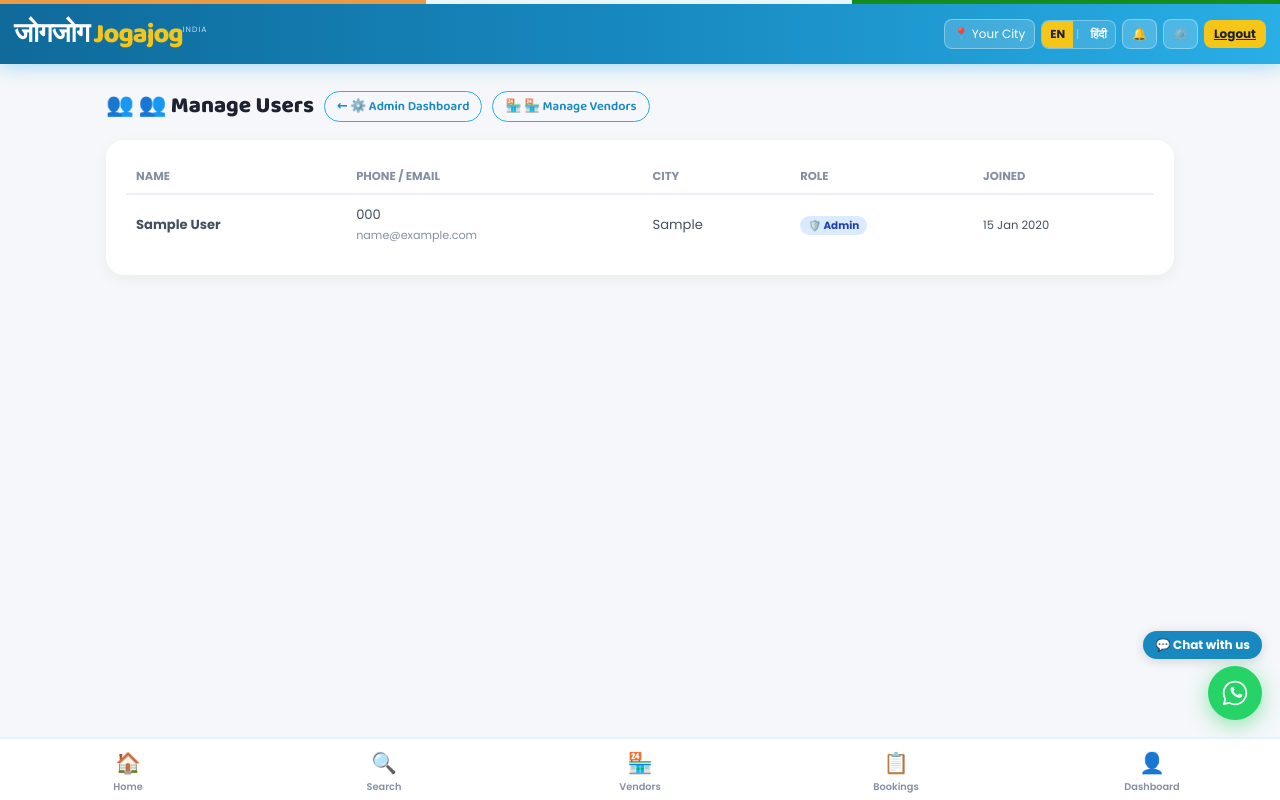
After one commit to Anuraag-007/Jogajog, a Flask app: page /admin/users in a window 1280 px wide. The commit adds this page. Run offline with Flask 3, Linux system fonts and the light colour scheme; a user stored in the database is signed in; tables that the repository leaves empty hold one stand-in row (values such as "Sample post").

Commit message:
Add super admin role and Hindi/English language switcher
Super Admin:
- New 'super_admin' role with User.is_admin and User.is_super_admin properties
- super_admin_required decorator for restricted routes
- Delete vendor route (super admin only, with confirmation dialog)
- Delete user route (super admin only, cannot delete own account)
- Set role route: promote/demote any user between user/vendor/admin/super_admin
- New /admin/users page with role management table
- Manage Users link added to admin vendor page
- Admin panel shortcut (⚙️) in header for admin/super_admin users

Language Switcher (EN / हिंदी):
- app/lang/translations.py with full EN and HI dicts (120+ keys)
- /lang/set/<lang> route stores preference in session
- t('key') Jinja2 global function injects translated string
- EN | हिंदी toggle in header, highlights active language
- Translated: nav, buttons, home page, search, auth pages,
  vendor profile actions, admin pages
- Voice search lang switches to hi-IN when Hindi is active

https://claude.ai/code/session_01GJcF6tuRR3fqW4n1eb47Rv

```diff
--- a/app/admin/routes.py
+++ b/app/admin/routes.py
@@ -9,8 +9,18 @@ from app import db
 def admin_required(f):
     @wraps(f)
     def decorated(*args, **kwargs):
-        if not current_user.is_authenticated or current_user.role != 'admin':
+        if not current_user.is_authenticated or not current_user.is_admin:
             flash('Admin access required.', 'error')
+            return redirect(url_for('main.index'))
+        return f(*args, **kwargs)
+    return decorated
+
+
+def super_admin_required(f):
+    @wraps(f)
+    def decorated(*args, **kwargs):
+        if not current_user.is_authenticated or not current_user.is_super_admin:
+            flash('Super admin access required.', 'error')
             return redirect(url_for('main.index'))
         return f(*args, **kwargs)
     return decorated
@@ -29,8 +39,7 @@ def dashboard():
         'enquiries': Enquiry.query.count(),
         'categories': Category.query.count(),
     }
-    recent_vendors = VendorProfile.query.order_by(
-        VendorProfile.created_at.desc()).limit(10).all()
+    recent_vendors = VendorProfile.query.order_by(VendorProfile.created_at.desc()).limit(10).all()
     recent_users = User.query.order_by(User.created_at.desc()).limit(10).all()
     return render_template('admin/dashboard.html', stats=stats,
                            recent_vendors=recent_vendors, recent_users=recent_users)
@@ -46,6 +55,15 @@ def vendors():
     return render_template('admin/vendors.html', vendors=vendors_pag)
 
 
+@admin_bp.route('/users')
+@login_required
+@admin_required
+def users():
+    page = request.args.get('page', 1, type=int)
+    users_pag = User.query.order_by(User.created_at.desc()).paginate(page=page, per_page=20)
+    return render_template('admin/users.html', users=users_pag)
+
+
 @admin_bp.route('/vendor/<int:vendor_id>/verify', methods=['POST'])
 @login_required
 @admin_required
@@ -53,8 +71,7 @@ def verify_vendor(vendor_id):
     vendor = VendorProfile.query.get_or_404(vendor_id)
     vendor.is_verified = not vendor.is_verified
     db.session.commit()
-    status = 'verified' if vendor.is_verified else 'unverified'
-    flash(f'{vendor.business_name} has been {status}.', 'success')
+    flash(f'{vendor.business_name} {"verified" if vendor.is_verified else "unverified"}.', 'success')
     return redirect(url_for('admin.vendors'))
 
 
@@ -65,9 +82,53 @@ def toggle_vendor(vendor_id):
     vendor = VendorProfile.query.get_or_404(vendor_id)
     vendor.is_active = not vendor.is_active
     db.session.commit()
-    status = 'activated' if vendor.is_active else 'deactivated'
-    flash(f'{vendor.business_name} has been {status}.', 'success')
+    flash(f'{vendor.business_name} {"activated" if vendor.is_active else "deactivated"}.', 'success')
     return redirect(url_for('admin.vendors'))
+
+
+@admin_bp.route('/vendor/<int:vendor_id>/delete', methods=['POST'])
+@login_required
+@super_admin_required
+def delete_vendor(vendor_id):
+    vendor = VendorProfile.query.get_or_404(vendor_id)
+    name = vendor.business_name
+    db.session.delete(vendor)
+    db.session.commit()
+    flash(f'Vendor "{name}" permanently deleted.', 'success')
+    return redirect(url_for('admin.vendors'))
+
+
+@admin_bp.route('/user/<int:user_id>/delete', methods=['POST'])
+@login_required
+@super_admin_required
+def delete_user(user_id):
+    user = User.query.get_or_404(user_id)
+    if user.id == current_user.id:
+        flash('You cannot delete your own account.', 'error')
+        return redirect(url_for('admin.users'))
+    name = user.name
+    db.session.delete(user)
+    db.session.commit()
+    flash(f'User "{name}" permanently deleted.', 'success')
+    return redirect(url_for('admin.users'))
+
+
+@admin_bp.route('/user/<int:user_id>/set-role', methods=['POST'])
+@login_required
+@super_admin_required
+def set_role(user_id):
+    user = User.query.get_or_404(user_id)
+    if user.id == current_user.id:
+        flash('You cannot change your own role.', 'error')
+        return redirect(url_for('admin.users'))
+    role = request.form.get('role', 'user')
+    if role not in ('user', 'vendor', 'admin', 'super_admin'):
+        flash('Invalid role.', 'error')
+        return redirect(url_for('admin.users'))
+    user.role = role
+    db.session.commit()
+    flash(f'{user.name} role set to {role}.', 'success')
+    return redirect(url_for('admin.users'))
 
 
 @admin_bp.route('/make-admin/<int:user_id>', methods=['POST'])
--- /dev/null
+++ b/app/language/__init__.py
@@ -0,0 +1,3 @@
+from flask import Blueprint
+language_bp = Blueprint('language', __name__)
+from app.language import routes
--- /dev/null
+++ b/templates/admin/users.html
@@ -0,0 +1,97 @@
+{% extends "base.html" %}
+{% block title %}Manage Users – Admin{% endblock %}
+{% block extra_css %}
+<style>
+  .admin-wrap{max-width:1100px;margin:24px auto 80px;padding:0 16px;}
+  .page-title{font-family:'Baloo 2',cursive;font-size:1.4rem;font-weight:800;color:var(--grey-900);margin-bottom:16px;display:flex;align-items:center;gap:10px;flex-wrap:wrap;}
+  .section-card{background:var(--white);border-radius:18px;padding:20px;box-shadow:0 4px 14px rgba(0,0,0,0.05);overflow-x:auto;}
+  table{width:100%;border-collapse:collapse;font-size:0.82rem;}
+  th{text-align:left;font-weight:700;color:var(--grey-500);padding:8px 10px;border-bottom:2px solid var(--grey-100);font-size:0.72rem;text-transform:uppercase;}
+  td{padding:10px 10px;border-bottom:1px solid var(--grey-100);color:var(--grey-700);}
+  tr:last-child td{border-bottom:none;}
+  .action-btn{border-radius:6px;padding:4px 10px;font-size:0.7rem;font-weight:700;cursor:pointer;border:none;font-family:'Poppins',sans-serif;margin:2px;}
+  .btn-danger{background:#fee2e2;color:#991b1b;}
+  .btn-sky{background:var(--sky);color:#fff;}
+  .btn-yellow{background:var(--yellow);color:var(--grey-900);}
+  .role-badge{border-radius:20px;padding:2px 8px;font-size:0.65rem;font-weight:700;}
+  .role-user{background:#f1f5f9;color:#475569;}
+  .role-vendor{background:#ede9fe;color:#5b21b6;}
+  .role-admin{background:#dbeafe;color:#1e40af;}
+  .role-super_admin{background:linear-gradient(90deg,#fbbf24,#f59e0b);color:#78350f;}
+  .role-select{border:1.5px solid var(--grey-200);border-radius:6px;padding:3px 6px;font-size:0.72rem;font-family:'Poppins',sans-serif;}
+</style>
+{% endblock %}
+
+{% block content %}
+<div class="admin-wrap">
+  <div class="page-title">
+    👥 {{ t('manage_users') }}
+    <a href="{{ url_for('admin.dashboard') }}" style="font-size:0.8rem;color:var(--sky-dark);font-weight:600;text-decoration:none;border:1.5px solid var(--sky);border-radius:20px;padding:4px 12px;">← {{ t('admin_dashboard') }}</a>
+    <a href="{{ url_for('admin.vendors') }}" style="font-size:0.8rem;color:var(--sky-dark);font-weight:600;text-decoration:none;border:1.5px solid var(--sky);border-radius:20px;padding:4px 12px;">🏪 {{ t('manage_vendors') }}</a>
+  </div>
+  <div class="section-card">
+    <table>
+      <thead>
+        <tr>
+          <th>Name</th>
+          <th>Phone / Email</th>
+          <th>City</th>
+          <th>Role</th>
+          <th>Joined</th>
+          {% if current_user.is_super_admin %}<th>Actions</th>{% endif %}
+        </tr>
+      </thead>
+      <tbody>
+        {% for u in users.items %}
+        <tr>
+          <td style="font-weight:700;">{{ u.name }}</td>
+          <td>
+            {{ u.phone }}<br>
+            {% if u.email %}<span style="font-size:0.7rem;color:var(--grey-500);">{{ u.email }}</span>{% endif %}
+          </td>
+          <td>{{ u.city or '–' }}</td>
+          <td>
+            <span class="role-badge role-{{ u.role }}">
+              {% if u.role == 'super_admin' %}👑 {{ t('super_admin') }}
+              {% elif u.role == 'admin' %}🛡️ Admin
+              {% elif u.role == 'vendor' %}🏪 Vendor
+              {% else %}👤 User{% endif %}
+            </span>
+          </td>
+          <td style="font-size:0.72rem;">{{ u.created_at.strftime('%d %b %Y') }}</td>
+          {% if current_user.is_super_admin %}
+          <td>
+            {% if u.id != current_user.id %}
+            <!-- Role change -->
+            <form action="{{ url_for('admin.set_role', user_id=u.id) }}" method="POST" style="display:inline-flex;gap:4px;align-items:center;flex-wrap:wrap;">
+              <select name="role" class="role-select">
+                <option value="user" {% if u.role=='user' %}selected{% endif %}>User</option>
+                <option value="vendor" {% if u.role=='vendor' %}selected{% endif %}>Vendor</option>
+                <option value="admin" {% if u.role=='admin' %}selected{% endif %}>Admin</option>
+                <option value="super_admin" {% if u.role=='super_admin' %}selected{% endif %}>Super Admin</option>
+              </select>
+              <button type="submit" class="action-btn btn-sky">Set</button>
+            </form>
+            <!-- Delete -->
+            <form action="{{ url_for('admin.delete_user', user_id=u.id) }}" method="POST" style="display:inline;" onsubmit="return confirm('Permanently delete {{ u.name }}? This cannot be undone.')">
+              <button type="submit" class="action-btn btn-danger">🗑️ {{ t('delete_user') }}</button>
+            </form>
+            {% else %}
+            <span style="font-size:0.72rem;color:var(--grey-400);">— you —</span>
+            {% endif %}
+          </td>
+          {% endif %}
+        </tr>
+        {% endfor %}
+      </tbody>
+    </table>
+    {% if users.pages > 1 %}
+    <div style="display:flex;justify-content:center;gap:8px;margin-top:16px;">
+      {% if users.has_prev %}<a href="{{ url_for('admin.users', page=users.prev_num) }}" style="padding:6px 14px;border-radius:20px;background:var(--sky);color:#fff;text-decoration:none;font-size:0.8rem;font-weight:600;">{{ t('prev') }}</a>{% endif %}
+      <span style="padding:6px 14px;font-size:0.8rem;color:var(--grey-500);">{{ users.page }}/{{ users.pages }}</span>
+      {% if users.has_next %}<a href="{{ url_for('admin.users', page=users.next_num) }}" style="padding:6px 14px;border-radius:20px;background:var(--sky);color:#fff;text-decoration:none;font-size:0.8rem;font-weight:600;">{{ t('next') }}</a>{% endif %}
+    </div>
+    {% endif %}
+  </div>
+</div>
+{% endblock %}
--- a/templates/base.html
+++ b/templates/base.html
@@ -1,5 +1,5 @@
 <!DOCTYPE html>
-<html lang="en">
+<html lang="{{ get_lang() }}">
 <head>
   <meta charset="UTF-8">
   <meta name="viewport" content="width=device-width, initial-scale=1.0, viewport-fit=cover">
@@ -30,6 +30,12 @@
     .btn-loc { background:rgba(255,255,255,0.16); color:#fff; border:1.5px solid rgba(255,255,255,0.35); border-radius:8px; padding:5px 9px; font-size:0.75rem; cursor:pointer; font-family:'Poppins',sans-serif; }
     .btn-hdr { background:var(--yellow); color:var(--grey-900); border:none; border-radius:8px; padding:5px 10px; font-size:0.75rem; font-weight:700; cursor:pointer; font-family:'Poppins',sans-serif; }
     .hdr-icon { background:rgba(255,255,255,0.18); color:#fff; border:1.5px solid rgba(255,255,255,0.35); border-radius:8px; padding:5px 9px; font-size:0.75rem; font-weight:600; cursor:pointer; font-family:'Poppins',sans-serif; text-decoration:none; display:flex; align-items:center; }
+    /* Language switcher */
+    .lang-switcher { display:flex; align-items:center; gap:3px; background:rgba(255,255,255,0.12); border:1.5px solid rgba(255,255,255,0.3); border-radius:8px; overflow:hidden; }
+    .lang-btn { color:#fff; border:none; background:transparent; padding:5px 8px; font-size:0.72rem; font-weight:700; cursor:pointer; font-family:'Poppins',sans-serif; transition:background 0.15s; text-decoration:none; display:flex; align-items:center; }
+    .lang-btn.active { background:var(--yellow); color:var(--grey-900); }
+    .lang-divider { color:rgba(255,255,255,0.4); font-size:0.7rem; }
+    /* Bottom nav */
     .bnav { position:fixed; bottom:0; left:0; right:0; background:var(--white); border-top:2px solid var(--sky-light); display:flex; z-index:98; }
     .bni { flex:1; display:flex; flex-direction:column; align-items:center; padding:8px 0 6px; font-size:0.61rem; color:var(--grey-500); cursor:pointer; gap:2px; font-weight:600; transition:color 0.14s; text-decoration:none; }
     .bni.on { color:var(--sky-dark); }
@@ -48,6 +54,9 @@
     .flash.info { background:var(--sky-light); color:var(--sky-deep); }
     .notif-badge { background:#ef4444; color:#fff; border-radius:50%; width:16px; height:16px; font-size:0.55rem; font-weight:800; display:flex; align-items:center; justify-content:center; position:absolute; top:4px; right:4px; }
     .bni-wrap { position:relative; }
+    {% if get_lang() == 'hi' %}
+    body { font-family: 'Poppins', sans-serif; }
+    {% endif %}
   </style>
 </head>
 <body>
@@ -55,7 +64,15 @@
 <header>
   <a href="{{ url_for('main.index') }}" class="logo">जोगजोग <span>Jogajog</span><sub>INDIA</sub></a>
   <div class="header-right">
-    <button class="btn-loc" id="locationBtn">📍 <span id="cityLabel">{{ city if city else 'Your City' }}</span></button>
+    <button class="btn-loc" id="locationBtn">📍 <span id="cityLabel">{{ city if city else t('your_city') }}</span></button>
+
+    <!-- Language Switcher -->
+    <div class="lang-switcher">
+      <a href="{{ url_for('language.set_lang', lang='en') }}" class="lang-btn {% if get_lang()=='en' %}active{% endif %}">EN</a>
+      <span class="lang-divider">|</span>
+      <a href="{{ url_for('language.set_lang', lang='hi') }}" class="lang-btn {% if get_lang()=='hi' %}active{% endif %}">हिंदी</a>
+    </div>
+
     {% if current_user.is_authenticated %}
       <div class="bni-wrap">
         <a href="{{ url_for('notifications.list_notifications') }}" class="hdr-icon">🔔
@@ -63,9 +80,12 @@
           {% if unread > 0 %}<span class="notif-badge">{{ unread }}</span>{% endif %}
         </a>
       </div>
-      <a href="{{ url_for('auth.logout') }}" class="btn-hdr">Logout</a>
+      {% if current_user.is_admin %}
+      <a href="{{ url_for('admin.dashboard') }}" class="hdr-icon" title="Admin Panel">⚙️</a>
+      {% endif %}
+      <a href="{{ url_for('auth.logout') }}" class="btn-hdr">{{ t('logout') }}</a>
     {% else %}
-      <a href="{{ url_for('auth.login') }}" class="btn-hdr">🔐 Login</a>
+      <a href="{{ url_for('auth.login') }}" class="btn-hdr">{{ t('login') }}</a>
     {% endif %}
   </div>
 </header>
@@ -87,34 +107,34 @@
 <!-- BOTTOM NAV -->
 <nav class="bnav">
   <a href="{{ url_for('main.index') }}" class="bni {% if request.endpoint == 'main.index' %}on{% endif %}">
-    <div class="bni-icon">🏠</div>Home
+    <div class="bni-icon">🏠</div>{{ t('home') }}
   </a>
   <a href="{{ url_for('main.search') }}" class="bni {% if request.endpoint == 'main.search' %}on{% endif %}">
-    <div class="bni-icon">🔍</div>Search
+    <div class="bni-icon">🔍</div>{{ t('search') }}
   </a>
   <a href="{{ url_for('main.all_vendors') }}" class="bni {% if request.endpoint == 'main.all_vendors' %}on{% endif %}">
-    <div class="bni-icon">🏪</div>Vendors
+    <div class="bni-icon">🏪</div>{{ t('vendors') }}
   </a>
   {% if current_user.is_authenticated %}
   <a href="{{ url_for('bookings.list_bookings') }}" class="bni {% if request.blueprint == 'bookings' %}on{% endif %}">
-    <div class="bni-icon">📋</div>Bookings
+    <div class="bni-icon">📋</div>{{ t('bookings') }}
   </a>
   <a href="{{ url_for('vendor.dashboard') if current_user.vendor_profile else url_for('vendor.register') }}" class="bni {% if request.blueprint == 'vendor' %}on{% endif %}">
-    <div class="bni-icon">👤</div>{{ 'Dashboard' if current_user.vendor_profile else 'Join' }}
+    <div class="bni-icon">👤</div>{{ t('dashboard') if current_user.vendor_profile else t('join') }}
   </a>
   {% else %}
   <a href="{{ url_for('auth.login') }}" class="bni">
-    <div class="bni-icon">📋</div>Bookings
+    <div class="bni-icon">📋</div>{{ t('bookings') }}
   </a>
   <a href="{{ url_for('vendor.register') }}" class="bni">
-    <div class="bni-icon">🏪</div>List Biz
+    <div class="bni-icon">🏪</div>{{ t('join') }}
   </a>
   {% endif %}
 </nav>
 
 <!-- WhatsApp Float -->
 <div class="wa-float">
-  <div class="wa-lbl">💬 Chat with us</div>
+  <div class="wa-lbl">{{ t('chat_with_us') }}</div>
   <a href="https://wa.me/919000000000?text=Hi%20Jogajog!" target="_blank" class="wa-btn" title="WhatsApp Jogajog">
     <svg viewBox="0 0 32 32" width="28" height="28" fill="white"><path d="M16 2C8.268 2 2 8.268 2 16c0 2.478.643 4.804 1.77 6.823L2 30l7.38-1.732A13.93 13.93 0 0 0 16 30c7.732 0 14-6.268 14-14S23.732 2 16 2zm0 2c6.627 0 12 5.373 12 12S22.627 28 16 28a11.93 11.93 0 0 1-6.155-1.71l-.44-.264-4.548 1.068 1.1-4.43-.285-.455A11.93 11.93 0 0 1 4 16C4 9.373 9.373 4 16 4zm-3.03 5.055c-.22 0-.578.082-.882.41-.303.326-1.16 1.134-1.16 2.765s1.187 3.208 1.353 3.43c.165.22 2.33 3.556 5.647 4.847 2.787 1.099 3.354.881 3.96.826.607-.055 1.96-.801 2.235-1.575.276-.773.276-1.436.193-1.575-.082-.138-.303-.22-.634-.385-.33-.165-1.96-.968-2.263-1.078-.303-.11-.524-.165-.745.165-.22.33-.854 1.078-1.047 1.299-.193.22-.386.247-.716.082-.331-.165-1.396-.514-2.661-1.642-.984-.876-1.648-1.958-1.842-2.288-.193-.33-.02-.51.146-.674.15-.148.331-.386.496-.579.165-.192.22-.33.33-.55.11-.22.055-.413-.027-.579-.083-.165-.745-1.796-1.02-2.458-.275-.66-.55-.55-.745-.55z"/></svg>
   </a>
@@ -124,7 +144,6 @@
 <script src="{{ url_for('static', filename='js/main.js') }}"></script>
 {% block extra_js %}{% endblock %}
 <script>
-  // Location detection
   document.getElementById('locationBtn').addEventListener('click', () => {
     if (navigator.geolocation) {
       navigator.geolocation.getCurrentPosition(pos => {
@@ -132,7 +151,7 @@
           .then(r => r.json()).then(d => {
             const city = d.address.city || d.address.town || d.address.village || d.address.county || 'Detected';
             document.getElementById('cityLabel').textContent = city;
-            showToast('📍 Location: ' + city);
+            showToast('📍 ' + city);
           }).catch(() => showToast('📍 Location detected'));
       }, () => showToast('📍 Enable location for nearby results'));
     }
```
Also changed, not shown: app/__init__.py (+12 -1 lines), app/lang/translations.py (added, +280 -0 lines), app/language/routes.py (added, +10 -0 lines), app/models.py (+9 -1 lines), templates/admin/vendors.html (+23 -11 lines), templates/auth/login.html (+10 -10 lines), templates/auth/register.html (+10 -11 lines), templates/index.html (+8 -21 lines), templates/search.html (+8 -8 lines), templates/vendor_profile.html (+8 -8 lines), app/lang/__init__.py (added).
